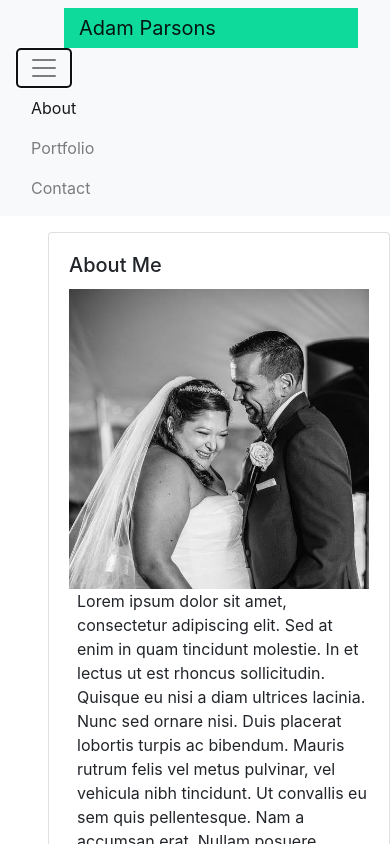
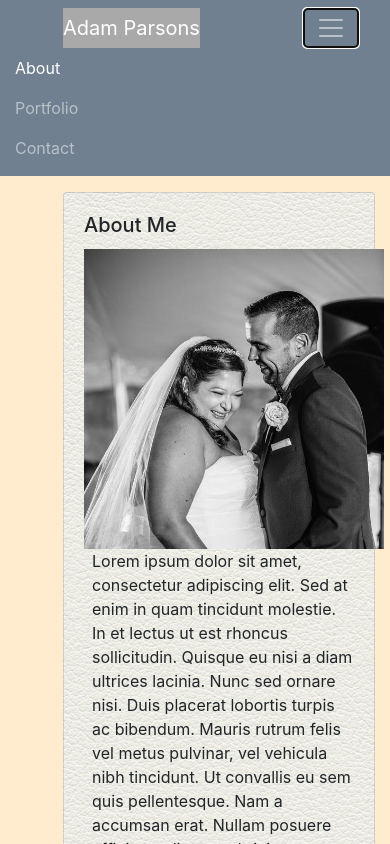
Before and after one commit to ravalash/homework-2, a plain HTML site: page index.html in a window 390 px wide. Both pictures are taken after a click on the button "Toggle navigation". Shown: the top 844 px of the page. Drawn offline with nearby package versions, Linux system fonts and the light colour scheme.

Commit message:
Fixing up profile page with background texture

```diff
--- a/index.html
+++ b/index.html
@@ -7,6 +7,7 @@
     <meta name="viewport" content="width=device-width, initial-scale=1, shrink-to-fit=no">
 
     <!-- Bootstrap CSS -->
+    <link rel="stylesheet" href="reset.css">
     <link rel="stylesheet" href="https://stackpath.bootstrapcdn.com/bootstrap/4.4.1/css/bootstrap.min.css"
         integrity="sha384-Vkoo8x4CGsO3+Hhxv8T/Q5PaXtkKtu6ug5TOeNV6gBiFeWPGFN9MuhOf23Q9Ifjh" crossorigin="anonymous">
     <link rel="stylesheet" type="text/css" href="css.css">
@@ -14,17 +15,17 @@
     <title>About Me</title>
 </head>
 
-<body>
-    <nav class="navbar navbar-expand-lg navbar-light bg-light">
-
-        <a class=" navbar-brand  col-md-2 ml-5" href="#" style="background-color:rgb(14, 218, 156)">Adam Parsons</a>
+<header>
+    <div class="container" style="background-color: slategray;">
+        <nav class="navbar navbar-expand-lg navbar-dark pl-0  h-100">
+            <a class=" navbar-brand ml-5  " href="#" style="background-color:darkgrey">Adam
+                Parsons</a>
             <button class="navbar-toggler" type="button" data-toggle="collapse" data-target="#navbarNav"
                 aria-controls="navbarNav" aria-expanded="false" aria-label="Toggle navigation">
                 <span class="navbar-toggler-icon"></span>
             </button>
-        <div class="col-md-6"></div>
-        <div class="collapse navbar-collapse col-md-3" id="navbarNav">
-            <ul class="navbar-nav">
+            <div class="collapse navbar-collapse justify-content-end" id="navbarNav">
+                <ul class="navbar-nav ">
                     <li class="nav-item active">
                         <a class="nav-link" href="#">About<span class="sr-only">(current)</span></a>
                     </li>
@@ -36,12 +37,16 @@
                     </li>
                 </ul>
             </div>
+        </nav>
+    </div>
+</header>
 
-    </nav>
+<body>
     <main>
+        <div class="container" style="background-color: blanchedalmond;">
             <div class="row">
-            <div class=col-md-7>
-                <div class="card mt-3 ml-5">
+                <div class="col-md-6">
+                    <div class="card mt-3 ml-5" style="background-image: url('leather_1.png');">
                         <div class="card-body">
                             <h5 class="card-title">About Me</h5>
                             <img src="profile picture.jpg" alt="Profile picture of Adam Parsons"
@@ -49,30 +54,39 @@
                             <p class="ml-2">
                                 Lorem ipsum dolor sit amet, consectetur adipiscing elit. Sed at enim in quam tincidunt
                                 molestie.
-                            In et lectus ut est rhoncus sollicitudin. Quisque eu nisi a diam ultrices lacinia. Nunc sed
+                                In et lectus ut est rhoncus sollicitudin. Quisque eu nisi a diam ultrices lacinia. Nunc
+                                sed
                                 ornare nisi. Duis placerat lobortis turpis ac bibendum. Mauris rutrum felis vel metus
                                 pulvinar,
                                 vel vehicula nibh tincidunt. Ut convallis eu sem quis pellentesque. Nam a accumsan erat.
                                 Nullam
                                 posuere efficitur velit eget ultricies. Vivamus sed ex et nisi iaculis consectetur.
 
-                            Pellentesque neque nisi, dictum at pulvinar non, posuere nec erat. Quisque dictum velit at
-                            mauris hendrerit condimentum. Morbi volutpat efficitur scelerisque. Nulla non urna et sapien
+                                Pellentesque neque nisi, dictum at pulvinar non, posuere nec erat. Quisque dictum velit
+                                at
+                                mauris hendrerit condimentum. Morbi volutpat efficitur scelerisque. Nulla non urna et
+                                sapien
                                 pellentesque suscipit eget et mi. Sed congue sit amet massa at auctor. Praesent molestie
                                 arcu ac
-                            risus tempus aliquam. Duis in tellus eget orci commodo vestibulum. Ut scelerisque magna quis
+                                risus tempus aliquam. Duis in tellus eget orci commodo vestibulum. Ut scelerisque magna
+                                quis
                                 sollicitudin pretium. Aliquam erat volutpat.
 
-                            Integer et placerat odio, non venenatis eros. Nullam tempor, mauris ut consectetur lacinia,
-                            dolor augue varius nulla, nec fermentum mauris augue non nisi. Vestibulum pulvinar et quam
+                                Integer et placerat odio, non venenatis eros. Nullam tempor, mauris ut consectetur
+                                lacinia,
+                                dolor augue varius nulla, nec fermentum mauris augue non nisi. Vestibulum pulvinar et
+                                quam
                                 posuere porta. Donec lacinia leo et turpis tincidunt consequat. Maecenas libero mauris,
                                 facilisis nec vulputate id, tempus non ante. Donec tincidunt facilisis pretium. Sed
                                 facilisis
-                            nulla ex, et tempus velit tincidunt ac. In finibus leo quis massa viverra tincidunt. Mauris
+                                nulla ex, et tempus velit tincidunt ac. In finibus leo quis massa viverra tincidunt.
+                                Mauris
                                 elit
-                            massa, luctus gravida placerat in, gravida a diam. Maecenas a risus aliquet, suscipit augue
+                                massa, luctus gravida placerat in, gravida a diam. Maecenas a risus aliquet, suscipit
+                                augue
                                 a,
-                            eleifend mauris. Donec mollis, neque a vulputate ullamcorper, neque risus euismod nunc, et
+                                eleifend mauris. Donec mollis, neque a vulputate ullamcorper, neque risus euismod nunc,
+                                et
                                 luctus turpis felis sit amet est. Donec sit amet nunc vehicula, fermentum tellus at,
                                 consequat
                                 nunc.
@@ -87,6 +101,7 @@
                                 Vestibulum eu venenatis ex, sit amet sagittis urna. Maecenas ac metus id leo vulputate
                                 pellentesque.
                             </p>
+                        </div>
                     </div>
                 </div>
             </div>
--- /dev/null
+++ b/reset.css
@@ -0,0 +1,49 @@
+article, aside, details, figcaption, figure,
+/* http://meyerweb.com/eric/tools/css/reset/
+   v2.0 | 20110126
+   License: none (public domain)
+*/
+
+html, body, div, span, applet, object, iframe,
+h1, h2, h3, h4, h5, h6, p, blockquote, pre,
+a, abbr, acronym, address, big, cite, code,
+del, dfn, em, img, ins, kbd, q, s, samp,
+small, strike, strong, sub, sup, tt, var,
+b, u, i, center,
+dl, dt, dd, ol, ul, li,
+fieldset, form, label, legend,
+table, caption, tbody, tfoot, thead, tr, th, td,
+article, aside, canvas, details, embed,
+figure, figcaption, footer, header, hgroup,
+menu, nav, output, ruby, section, summary,
+time, mark, audio, video {
+	margin: 0;
+	padding: 0;
+	border: 0;
+	font-size: 100%;
+	font: inherit;
+	vertical-align: baseline;
+}
+/* HTML5 display-role reset for older browsers */
+article, aside, details, figcaption, figure,
+footer, header, hgroup, menu, nav, section {
+	display: block;
+}
+body {
+	line-height: 1;
+}
+ol, ul {
+	list-style: none;
+}
+blockquote, q {
+	quotes: none;
+}
+blockquote:before, blockquote:after,
+q:before, q:after {
+	content: '';
+	content: none;
+}
+table {
+	border-collapse: collapse;
+	border-spacing: 0;
+}
```
Also changed, not shown: contact.html (+0 -5 lines), portfolio.html (+32 -4 lines), leather_1.png (added). Lines whose indentation alone changed are shown as unchanged.
